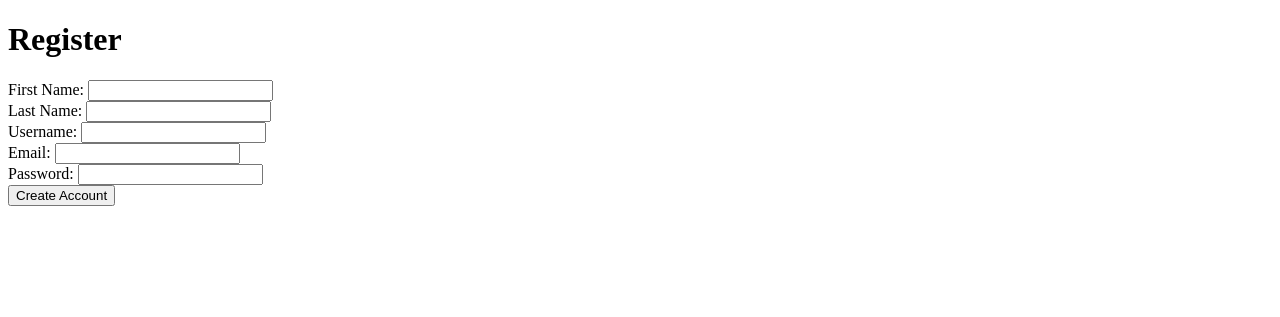
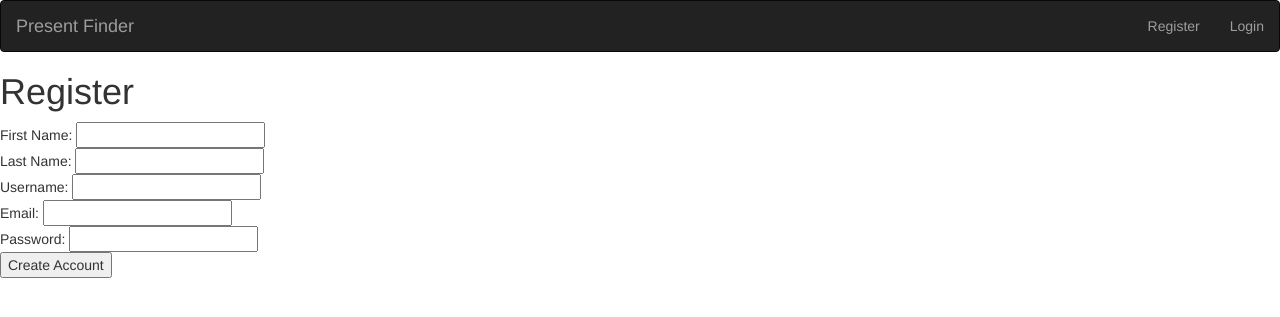
Before and after one commit to jennLam/present-finder, a Flask app: page /register in a window 1280 px wide. Shown: the top 317 px of the page. Run offline with Flask 2, Linux system fonts and the light colour scheme; some libraries are stand-ins or nearby versions.

Commit message:
Added login form and login and logout route.

```diff
--- a/server.py
+++ b/server.py
@@ -15,22 +15,22 @@ app.secret_key = "ABC123"
 app.jinja_env.undefined = StrictUndefined
 
 
-@app.route('/')
+@app.route("/")
 def index():
     """Homepage."""
 
     return render_template("homepage.html")
 
 
-@app.route('/register')
+@app.route("/register")
 def show_register_form():
     """Show registration form."""
 
     return render_template("register.html")
 
 
-@app.route('/register', methods=["POST"])
-def get_register_info():
+@app.route("/register", methods=["POST"])
+def process_register_info():
     """Get registration form information."""
 
     fname = request.form.get("fname")
@@ -56,11 +56,40 @@ def get_register_info():
         return redirect("/")
 
 
-# @app.route('/login')
-# def show_login_form():
-#     """Show login form."""
+@app.route("/login")
+def show_login_form():
+    """Show login form."""
 
-#     return render_template("login.html")
+    return render_template("login.html")
+
+
+@app.route("/login", methods=["POST"])
+def process_login():
+    """Process login."""
+
+    username = request.form.get("username")
+    password = request.form.get("password")
+
+    existing_user = User.query.filter_by(username=username).first()
+
+    if existing_user:
+        existing_password = existing_user.password
+        if existing_password == password:
+            session["user_id"] = existing_user.user_id
+            flash("Login Successful!")
+            return redirect("/")
+        else:
+            flash("Login Failed.")
+            return redirect(request.referrer)
+
+
+@app.route("/logout")
+def process_logout():
+    """Process logout."""
+
+    session["user_id"] = ""
+    flash("Logout Successful.")
+    return redirect("/")
 
 if __name__ == "__main__":
     # We have to set debug=True here, since it has to be True at the
--- a/templates/base.html
+++ b/templates/base.html
@@ -2,9 +2,26 @@
 <html>
   <head>
     <title>Present Finder</title>
+    <link rel="stylesheet" href="https://maxcdn.bootstrapcdn.com/bootstrap/3.3.7/css/bootstrap.min.css" integrity="sha384-BVYiiSIFeK1dGmJRAkycuHAHRg32OmUcww7on3RYdg4Va+PmSTsz/K68vbdEjh4u" crossorigin="anonymous">
   </head>
   <body>
+    <nav class="navbar navbar-inverse">
+      <div class="container-fluid">
+        <div class="navbar-header">
+          <a class="navbar-brand" href="#">Present Finder</a>
+        </div>
+        <ul class="nav navbar-nav navbar-right">
+          <li><a href="/register">Register</a></li>
 
+          {% if session.get("user_id") %}
+            <li><a href="/logout">Logout</a></li>
+          {% else %}
+            <li><a href="/login">Login</a></li>
+          {% endif %}
+
+        </ul>
+      </div>
+    </nav>
     {% for message in get_flashed_messages() %}
       {{ message }}
     {% endfor %}
@@ -12,6 +29,9 @@
     {% block content %}
       put your content here
     {% endblock %}
-
+    <!-- jQuery (necessary for Bootstrap's JavaScript plugins) -->
+    <script src="https://ajax.googleapis.com/ajax/libs/jquery/1.12.4/jquery.min.js"></script>
+    <!-- Include all compiled plugins (below), or include individual files as needed -->
+    <script src="js/bootstrap.min.js"></script>
   </body>
 </html>
--- a/templates/homepage.html
+++ b/templates/homepage.html
@@ -2,7 +2,5 @@
 {% block content %}
 
 <h1>This is the homepage!</h1>
-<p><a href="/register">Register</a></p>
-<!-- <p><a href="/login">Login</a></p> -->
 
 {% endblock %}
```
Also changed, not shown: templates/login.html (added, +11 -0 lines).
